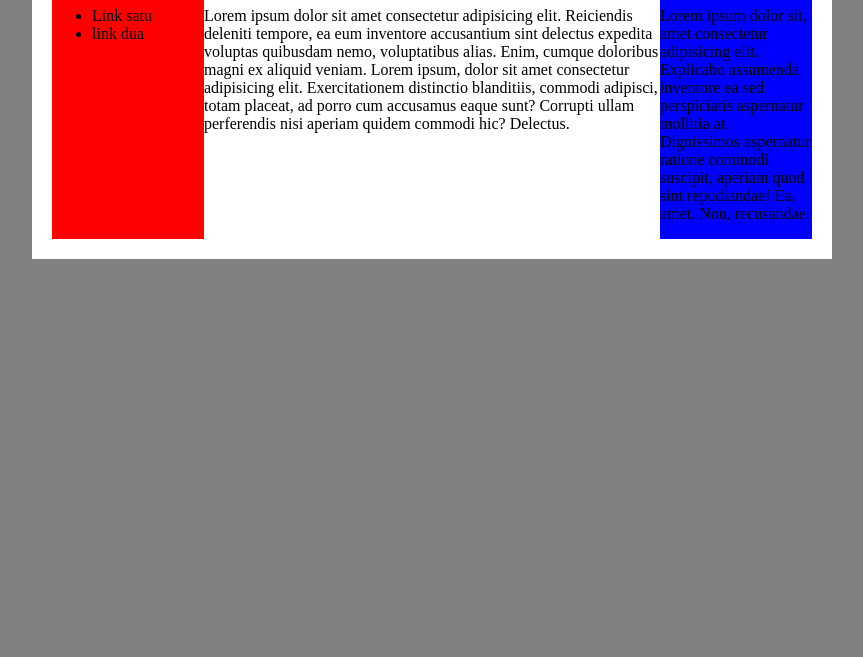
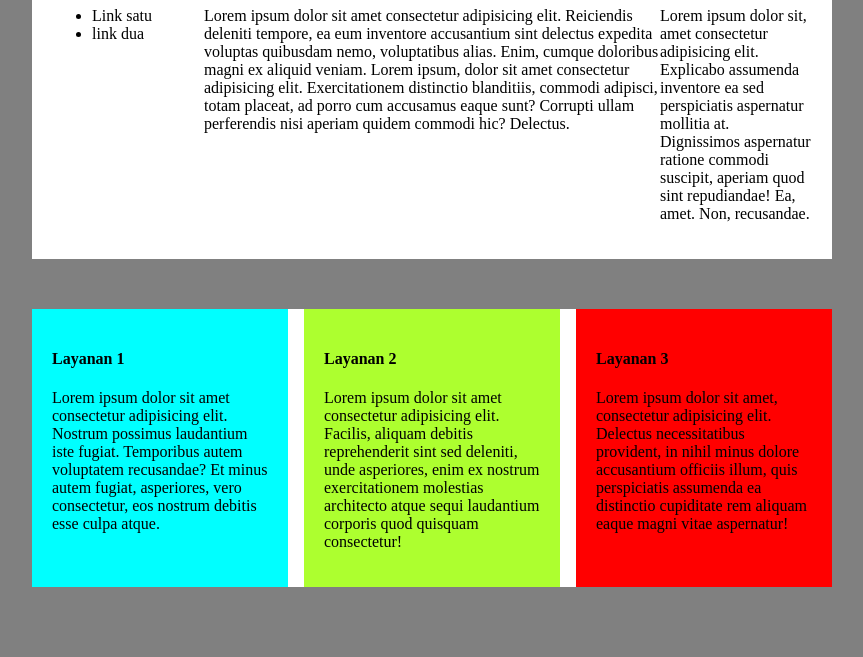
Before and after one commit to youone04/flex-box, a plain HTML site: page latihan/index.html in a window 1280 px wide. Shown: the part 143-800 px from the top of the page, without its empty margins (208-1071 px from the left). Drawn offline with Linux system fonts and the light colour scheme.

Commit message:
feat: flexgrow

```diff
--- /dev/null
+++ b/flex-grow/style.css
@@ -0,0 +1,24 @@
+* {
+  margin: 0;
+  padding: 0;
+}
+
+.container {
+    display: flex;
+    gap: 10px;
+    flex-wrap: wrap;
+    margin: 30px;
+}
+
+.item1{
+    border: 1px solid black;
+    flex: 1 1 calc(100%);
+    padding: 50px;
+}
+
+.item2, .item3 {
+    border: 1px solid black;
+    flex: 1 1 calc(50% - 10px);
+    box-sizing: border-box;
+    padding: 50px;
+}
--- a/latihan/index.html
+++ b/latihan/index.html
@@ -27,6 +27,36 @@
             <p>Lorem ipsum dolor sit, amet consectetur adipisicing elit. Explicabo assumenda inventore ea sed perspiciatis aspernatur mollitia at. Dignissimos aspernatur ratione commodi suscipit, aperiam quod sint repudiandae! Ea, amet. Non, recusandae.</p>
         </div>
     </div>
+    <!-- akhir latihan 1 -->
+
+    <!-- latihan 2 -->
+     <div class="container-dua">
+
+        <div class="layanan satu">
+            <h4>Layanan 1</h4>
+            <p>Lorem ipsum dolor sit amet consectetur adipisicing elit. Nostrum possimus laudantium iste fugiat. Temporibus autem voluptatem recusandae? Et minus autem fugiat, asperiores, vero consectetur, eos nostrum debitis esse culpa atque.</p>
+
+        </div>
+
+        <div class="layanan dua">
+            <h4>Layanan 2</h4>
+            <p>Lorem ipsum dolor sit amet consectetur adipisicing elit. Facilis, aliquam debitis reprehenderit sint sed deleniti, unde asperiores, enim ex nostrum exercitationem molestias architecto atque sequi laudantium corporis quod quisquam consectetur!</p>
+
+        </div>
+
+        <div class="layanan tiga">
+            <h4>Layanan 3</h4>
+            <p>Lorem ipsum dolor sit amet, consectetur adipisicing elit. Delectus necessitatibus provident, in nihil minus dolore accusantium officiis illum, quis perspiciatis assumenda ea distinctio cupiditate rem aliquam eaque magni vitae aspernatur!</p>
+
+        </div>
+
+     </div>
+     <!-- akhir latihan 2 -->
+
+     <!-- latihan 3 -->
+      <div>
+
+      </div>
 
 </body>
 </html>
--- a/latihan/style.css
+++ b/latihan/style.css
@@ -1,10 +1,11 @@
-html , body {
+html,
+body {
   padding: 0;
   margin: 0;
   background-color: gray;
 }
-.container-satu{
-    width: 800px;
+.container-satu {
+  max-width: 800px;
   margin: 50px auto;
   background-color: #fff;
   padding: 20px;
@@ -12,19 +13,44 @@ html , body {
   display: flex;
   flex-wrap: wrap;
 }
-.judul{
+.judul {
   flex: 3;
   order: 2;
 }
-.side-satu{
+.side-satu {
   flex: 1;
-    background: red;
   order: 1;
+}
+.side-dua {
+  flex: 1;
+  order: 3;
+}
+/* akahir latihan 1 */
 
+/* latihan 2 */
+.container-dua {
+  max-width: 800px;
+  margin: 50px auto;
+  background-color: #fff;
+  display: flex;
+  justify-content: space-between;
+  gap: 16px;
 }
-.side-dua{
-    flex: 1;
-    background: blue;
-    order: 3;
+.layanan {
+  box-sizing: border-box;
+  padding: 20px;
+}
 
+.layanan.satu {
+  flex: 1 1 calc(33% - 16px);
+  background-color: aqua;
 }
+.layanan.dua {
+  flex: 1 1 calc(33% - 16px);
+  background-color: greenyellow;
+}
+.layanan.tiga {
+  flex: 1 1 calc(33% - 16px);
+  background-color: red;
+}
+/* akhir latihan 2 */
```
Also changed, not shown: flex-grow/index.html (added, +30 -0 lines), flex-grow/note.txt (added), latihan/notex.txt. Lines whose indentation alone changed are shown as unchanged.
